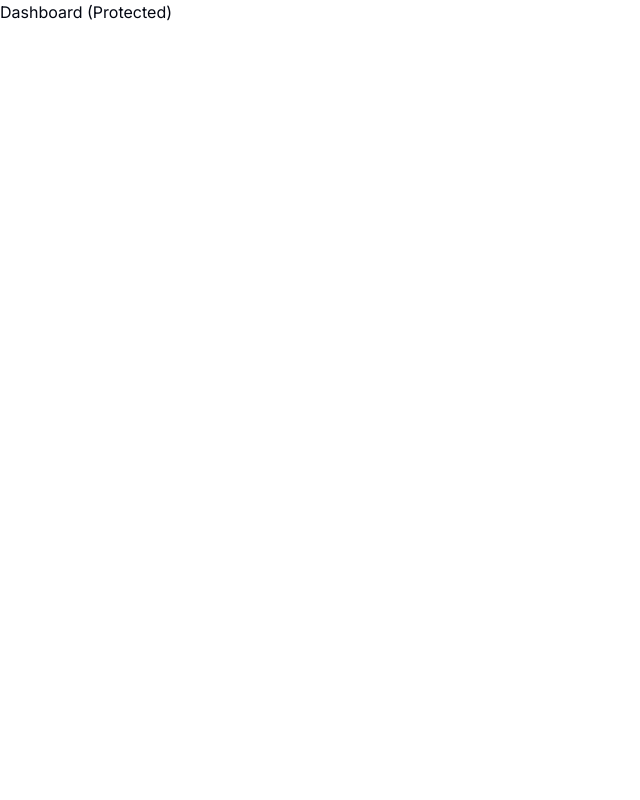
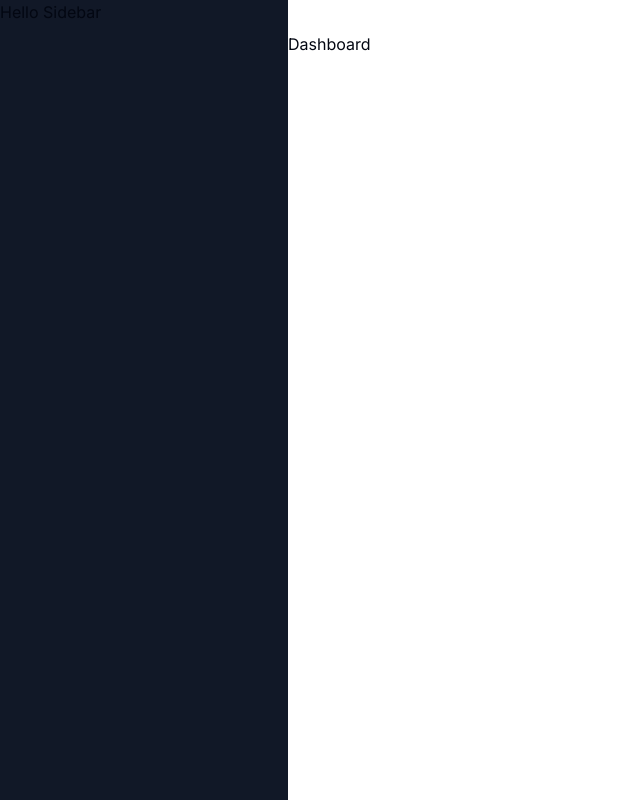
Before and after one commit to kalibani/HireFazz, a Next.js app: page /dashboard in a window 1280 px wide. Shown: the whole page, without its empty margins (0-640 px from the left). Built offline with nearby package versions, Linux system fonts and the light colour scheme.

Commit message:
create a navbar

```diff
--- a/app/(dashboard)/(routes)/dashboard/page.tsx
+++ b/app/(dashboard)/(routes)/dashboard/page.tsx
@@ -1,9 +1,11 @@
-// import { Button } from "@/components/ui/button";
-
 type Props = {};
 
 const DashboardPage = (props: Props) => {
-  return <div>Dashboard (Protected)</div>;
+  return (
+    <div>
+      <p>Dashboard</p>
+    </div>
+  );
 };
 
 export default DashboardPage;
--- /dev/null
+++ b/app/(dashboard)/layout.tsx
@@ -0,0 +1,23 @@
+import React, { ReactNode } from "react";
+import Navbar from "@/components/navbar";
+
+type Props = {
+  children: ReactNode;
+};
+
+const DashboardLayout = ({ children }: Props) => {
+  return (
+    <div className="h-full relative">
+      <div className="hidden h-full md:flex md:w-72 md:flex-col md:fixed md:inset-y-0 z-[80] bg-gray-900">
+        <div>Hello Sidebar</div>
+      </div>
+      {/* {children} */}
+      <main className="md:pl-72">
+        <Navbar />
+        {children}
+      </main>
+    </div>
+  );
+};
+
+export default DashboardLayout;
--- a/app/(landing)/page.tsx
+++ b/app/(landing)/page.tsx
@@ -1,7 +1,22 @@
+import { Button } from "@/components/ui/button";
+import Link from "next/link";
+
 type Props = {};
 
 const LandingPage = (props: Props) => {
-  return <div>LandingPage (Unprotected)</div>;
+  return (
+    <div>
+      Landing Page
+      <div>
+        <Link href="/sign-in">
+          <Button>Login</Button>
+        </Link>
+        <Link href="/sign-up">
+          <Button>Register</Button>
+        </Link>
+      </div>
+    </div>
+  );
 };
 
 export default LandingPage;
--- /dev/null
+++ b/components/navbar.tsx
@@ -0,0 +1,19 @@
+import React from "react";
+import { Button } from "./ui/button";
+import { Menu } from "lucide-react";
+import { UserButton } from "@clerk/nextjs";
+
+const Navbar = () => {
+  return (
+    <div className=" flex items-center p-4">
+      <Button variant="ghost" size="icon" className="md:hidden">
+        <Menu />
+      </Button>
+      <div className="flex w-full justify-end">
+        <UserButton afterSignOutUrl="/" />
+      </div>
+    </div>
+  );
+};
+
+export default Navbar;
```
